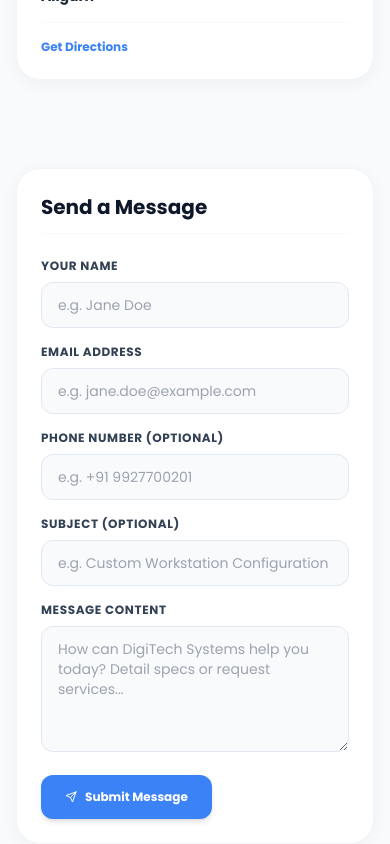
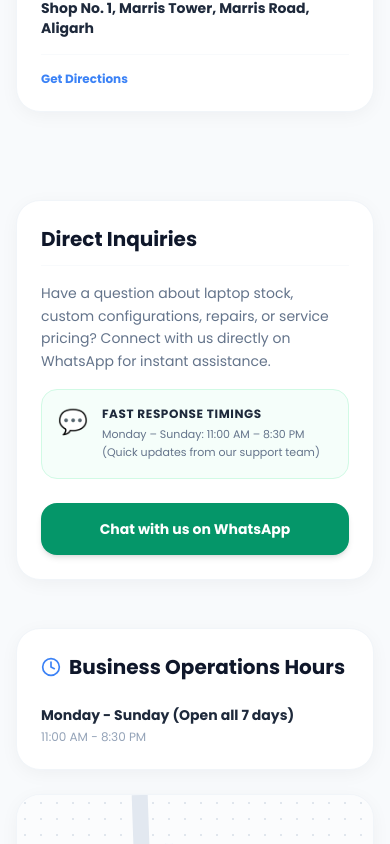
Before and after one commit to mahak-cs23492/Digitech_Systems, a React (Vite) app in the folder frontend/: page /contact in a window 390 px wide. Shown: the part 1156-2000 px from the top of the page. Built offline with nearby package versions, Linux system fonts and the light colour scheme.

Commit message:
fix: center contact header, integrate optional phone in profiles/user dashboard, and implement Option B WhatsApp CTA

```diff
--- a/frontend/src/pages/AdminDashboard.jsx
+++ b/frontend/src/pages/AdminDashboard.jsx
@@ -432,6 +432,7 @@
                       <th className="py-3 px-4">User ID</th>
                       <th className="py-3 px-4">Name</th>
                       <th className="py-3 px-4">Email</th>
+                      <th className="py-3 px-4">Phone</th>
                       <th className="py-3 px-4">Authorization</th>
                     </tr>
                   </thead>
@@ -441,6 +442,7 @@
                         <td className="py-4 px-4 font-mono text-xs text-slate-500">#{usr._id}</td>
                         <td className="py-4 px-4 font-bold text-slate-800">{usr.name}</td>
                         <td className="py-4 px-4 text-slate-600">{usr.email}</td>
+                        <td className="py-4 px-4 text-slate-600">{usr.phone || 'N/A'}</td>
                         <td className="py-4 px-4">
                           {usr.isAdmin ? (
                             <span className="bg-red-50 text-red-700 text-[10px] font-bold px-2.5 py-1 rounded-full w-max">
--- a/frontend/src/pages/Contact.jsx
+++ b/frontend/src/pages/Contact.jsx
@@ -1,67 +1,7 @@
-import React, { useState } from 'react';
-import { FiPhone, FiMail, FiMapPin, FiClock, FiSend } from 'react-icons/fi';
-import { toast } from 'react-toastify';
-import API from '../utils/api.js';
+import React from 'react';
+import { FiPhone, FiMail, FiMapPin, FiClock } from 'react-icons/fi';
 
 const Contact = () => {
-  const [name, setName] = useState('');
-  const [email, setEmail] = useState('');
-  const [phone, setPhone] = useState('');
-  const [subject, setSubject] = useState('');
-  const [message, setMessage] = useState('');
-  const [loading, setLoading] = useState(false);
-
-  const handleSubmit = async (e) => {
-    e.preventDefault();
-    if (!name || !email || !message) {
-      toast.error('Please complete all required fields');
-      return;
-    }
-
-    setLoading(true);
-    try {
-      const web3FormsKey = import.meta.env.VITE_WEB3FORMS_KEY;
-
-      if (web3FormsKey) {
-        // Submit via Web3Forms free service
-        const response = await fetch('https://api.web3forms.com/submit', {
-          method: 'POST',
-          headers: {
-            'Content-Type': 'application/json',
-            Accept: 'application/json'
-          },
-          body: JSON.stringify({
-            access_key: web3FormsKey,
-            name,
-            email,
-            phone: phone || 'Not Provided',
-            subject: subject || 'New Contact Submission',
-            message: message
-          })
-        });
-        const result = await response.json();
-        if (!result.success) {
-          throw new Error(result.message || 'Web3Forms submission failed');
-        }
-      } else {
-        // Fallback: Submit directly to backend database API
-        await API.post('/api/contact', { name, email, subject, message, phone });
-      }
-
-      toast.success('Your message has been sent successfully. A DigiTech Systems consultant will contact you shortly.');
-      setName('');
-      setEmail('');
-      setPhone('');
-      setSubject('');
-      setMessage('');
-    } catch (error) {
-      console.error('Contact form submission failed:', error);
-      toast.error(error.response?.data?.message || error.message || 'Failed to send message. Please try again.');
-    } finally {
-      setLoading(false);
-    }
-  };
-
   const contactCards = [
     {
       icon: <FiPhone />,
@@ -88,14 +28,16 @@
   return (
     <div className="bg-neutralbg min-h-screen">
 
-      {/* Page Header */}
-      <div className="bg-primary text-white py-16 relative overflow-hidden">
-        <div className="absolute inset-0 opacity-10 bg-[radial-gradient(#3b82f6_1px,transparent_1px)] [background-size:16px_16px]"></div>
+      {/* Hero Banner Header (Center Aligned, matching About page style) */}
+      <div className="relative bg-slate-950 py-20 text-center text-white overflow-hidden">
+        {/* Background Overlay */}
+        <div className="absolute inset-0 bg-[url('https://images.unsplash.com/photo-1547082299-de196ea013d6?q=80&w=1200')] bg-cover bg-center opacity-20"></div>
+        <div className="absolute inset-0 bg-gradient-to-b from-primary/80 to-slate-950"></div>
 
         <div className="relative max-w-4xl mx-auto px-4 z-10 space-y-4">
           <span className="text-accent font-extrabold text-xs tracking-widest uppercase">Support Center</span>
           <h1 className="text-4xl md:text-5xl font-extrabold tracking-tight">Contact DigiTech Systems</h1>
-          <p className="text-slate-300 text-sm md:text-base leading-relaxed max-w-xl mx-auto">
+          <p className="text-slate-300 text-sm md:text-base leading-relaxed max-w-2xl mx-auto">
             Have questions about laptop specifications, custom configurations, or services? We are here to help.
           </p>
         </div>
@@ -117,8 +59,8 @@
               {c.link && c.actionText ? (
                 <a
                   href={c.link}
-                  target={c.link.startsWith('http') ? '_blank' : '_self'}
-                  rel={c.link.startsWith('http') ? 'noopener noreferrer' : undefined}
+                  target="_blank"
+                  rel="noopener noreferrer"
                   className="text-accent hover:text-secondary font-bold text-xs flex items-center space-x-1 pt-4 text-left border-t border-slate-50 w-full block"
                 >
                   <span>{c.actionText}</span>
@@ -133,81 +75,34 @@
         </div>
       </div>
 
-      {/* Form Submission & Map layout */}
+      {/* WhatsApp Redirect (Option B) & Map layout */}
       <div className="max-w-7xl mx-auto px-4 sm:px-6 lg:px-8 grid grid-cols-1 lg:grid-cols-2 gap-12 py-10">
 
-        {/* Form */}
-        <div className="bg-white rounded-3xl border border-slate-100 p-6 md:p-8 shadow-card space-y-6">
-          <h3 className="text-xl font-extrabold text-slate-900 border-b border-slate-50 pb-3">Send a Message</h3>
-
-          <form onSubmit={handleSubmit} className="space-y-4">
-            <div className="grid grid-cols-1 md:grid-cols-3 gap-4">
-              <div>
-                <label className="block text-slate-700 text-xs font-bold uppercase tracking-wider mb-2">Your Name</label>
-                <input
-                  type="text"
-                  placeholder="e.g. Jane Doe"
-                  value={name}
-                  onChange={(e) => setName(e.target.value)}
-                  className="w-full bg-slate-50 border border-slate-200 rounded-xl px-4 py-3 text-sm focus:outline-none focus:border-accent"
-                  required
-                />
-              </div>
-              <div>
-                <label className="block text-slate-700 text-xs font-bold uppercase tracking-wider mb-2">Email Address</label>
-                <input
-                  type="email"
-                  placeholder="e.g. jane.doe@example.com"
-                  value={email}
-                  onChange={(e) => setEmail(e.target.value)}
-                  className="w-full bg-slate-50 border border-slate-200 rounded-xl px-4 py-3 text-sm focus:outline-none focus:border-accent"
-                  required
-                />
-              </div>
-              <div>
-                <label className="block text-slate-700 text-xs font-bold uppercase tracking-wider mb-2">Phone Number (Optional)</label>
-                <input
-                  type="tel"
-                  placeholder="e.g. +91 9927700201"
-                  value={phone}
-                  onChange={(e) => setPhone(e.target.value)}
-                  className="w-full bg-slate-50 border border-slate-200 rounded-xl px-4 py-3 text-sm focus:outline-none focus:border-accent"
-                />
+        {/* Option B: WhatsApp Chat */}
+        <div className="bg-white rounded-3xl border border-slate-100 p-6 md:p-8 shadow-card space-y-6 flex flex-col justify-between">
+          <div className="space-y-4">
+            <h3 className="text-xl font-extrabold text-slate-900 border-b border-slate-50 pb-3">Direct Inquiries</h3>
+            <p className="text-slate-500 text-sm leading-relaxed">
+              Have a question about laptop stock, custom configurations, repairs, or service pricing? Connect with us directly on WhatsApp for instant assistance.
+            </p>
+            <div className="bg-emerald-50/50 border border-emerald-100 rounded-2xl p-4 flex items-start space-x-3.5 mt-2">
+              <span className="text-2xl text-emerald-600">💬</span>
+              <div className="space-y-1">
+                <h5 className="font-extrabold text-slate-800 text-xs uppercase tracking-wider">Fast Response Timings</h5>
+                <p className="text-slate-500 text-[11px] leading-relaxed">
+                  Monday – Sunday: 11:00 AM – 8:30 PM (Quick updates from our support team)
+                </p>
               </div>
             </div>
-
-            <div>
-              <label className="block text-slate-700 text-xs font-bold uppercase tracking-wider mb-2">Subject (Optional)</label>
-              <input
-                type="text"
-                placeholder="e.g. Custom Workstation Configuration"
-                value={subject}
-                onChange={(e) => setSubject(e.target.value)}
-                className="w-full bg-slate-50 border border-slate-200 rounded-xl px-4 py-3 text-sm focus:outline-none focus:border-accent"
-              />
-            </div>
-
-            <div>
-              <label className="block text-slate-700 text-xs font-bold uppercase tracking-wider mb-2">Message Content</label>
-              <textarea
-                rows="5"
-                placeholder="How can DigiTech Systems help you today? Detail specs or request services..."
-                value={message}
-                onChange={(e) => setMessage(e.target.value)}
-                className="w-full bg-slate-50 border border-slate-200 rounded-xl px-4 py-3 text-sm focus:outline-none focus:border-accent"
-                required
-              ></textarea>
-            </div>
-
-            <button
-              type="submit"
-              disabled={loading}
-              className="bg-accent hover:bg-secondary text-white font-bold py-3.5 px-6 rounded-xl text-xs shadow-md transition duration-300 flex items-center justify-center space-x-2"
-            >
-              <FiSend />
-              <span>{loading ? 'Submitting...' : 'Submit Message'}</span>
-            </button>
-          </form>
+          </div>
+          <a
+            href="https://wa.me/919927700201?text=Hi,%20I%20have%20an%20inquiry%20regarding%20DigiTech%20Systems"
+            target="_blank"
+            rel="noopener noreferrer"
+            className="w-full bg-emerald-600 hover:bg-emerald-700 text-white font-bold py-4 px-6 rounded-2xl shadow-md transition duration-300 transform active:scale-98 flex items-center justify-center space-x-2 text-sm hover:shadow-lg mt-6"
+          >
+            <span>Chat with us on WhatsApp</span>
+          </a>
         </div>
 
         {/* Operating Hours & Stylized Map placeholder */}
@@ -230,14 +125,11 @@
 
           {/* Map Simulation Box */}
           <div className="bg-white rounded-3xl border border-slate-100 p-6 shadow-card flex-1 min-h-[250px] relative overflow-hidden flex flex-col justify-end">
-            {/* Styled Map Background Grid representation */}
             <div className="absolute inset-0 bg-slate-50 bg-[radial-gradient(#CBD5E1_1px,transparent_1px)] [background-size:16px_16px] opacity-60"></div>
 
-            {/* Styled Road Mock lines */}
             <div className="absolute top-1/3 left-0 right-0 h-4 bg-slate-200 rotate-1"></div>
             <div className="absolute left-1/3 top-0 bottom-0 w-4 bg-slate-200 -rotate-2"></div>
 
-            {/* Pin mock mark */}
             <div className="absolute top-1/3 left-1/3 -mt-6 -ml-4 z-10 flex flex-col items-center">
               <div className="bg-accent text-white p-2 rounded-full shadow-lg border border-white animate-bounce">
                 <FiMapPin className="w-5 h-5" />
```
Also changed, not shown: frontend/src/pages/Profile.jsx (+14 -1 lines).
